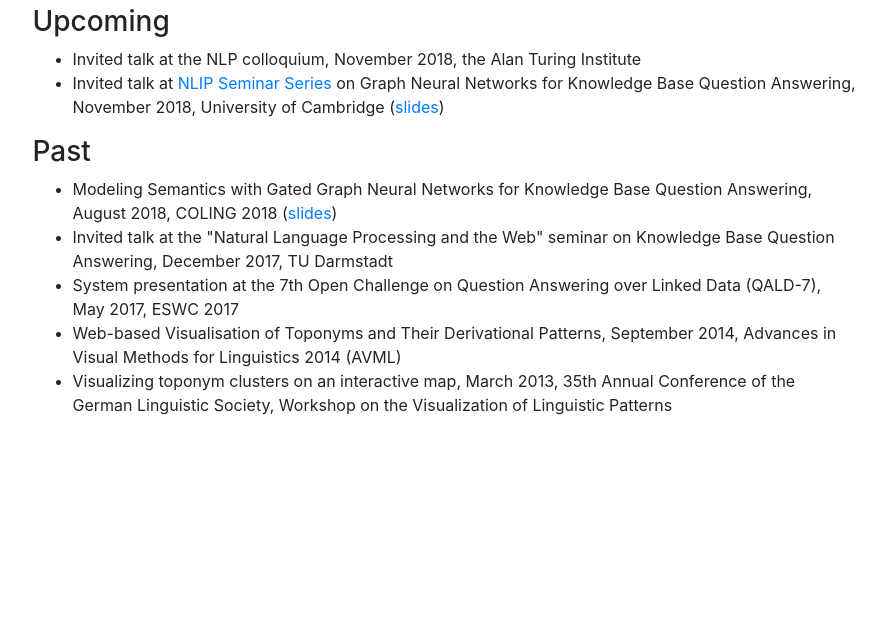
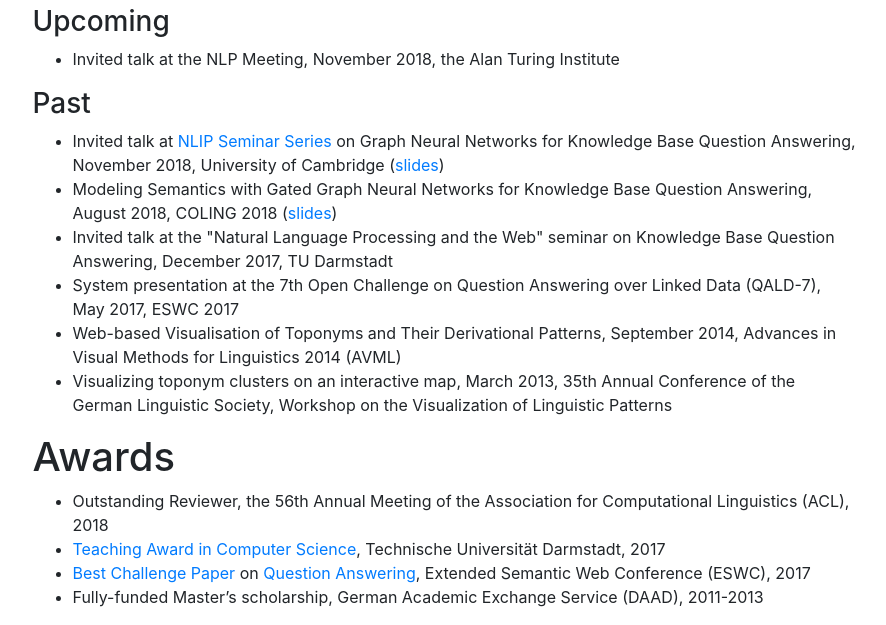
Before and after one commit to daniilsorokin/daniilsorokin.github.io, a plain HTML site: page index.html in a window 1280 px wide. Shown: the part 705-1330 px from the top of the page, without its empty margins (195-1081 px from the left). Before the commit the page ends 1138 px from the top, so only its background shows below. Drawn offline with nearby package versions, Linux system fonts and the light colour scheme.

Commit message:
Add awards section

```diff
--- a/index.html
+++ b/index.html
@@ -53,16 +53,23 @@
                 <h1>Talks</h1>
                 <h3>Upcoming</h3>
                 <ul>
-                    <li>Invited talk at the NLP colloquium, November 2018, the Alan Turing Institute</li>
-                    <li>Invited talk at <a href="http://talks.cam.ac.uk/show/index/6401">NLIP Seminar Series</a> on Graph Neural Networks for Knowledge Base Question Answering, November 2018, University of Cambridge (<a href="https://public.ukp.informatik.tu-darmstadt.de/sorokin/DS_GraphsQA_Cambridge.pdf">slides</a>)</li>
+                    <li>Invited talk at the NLP Meeting, November 2018, the Alan Turing Institute</li>
                 </ul>
                 <h3>Past</h3>
                 <ul>
+                    <li>Invited talk at <a href="http://talks.cam.ac.uk/show/index/6401">NLIP Seminar Series</a> on Graph Neural Networks for Knowledge Base Question Answering, November 2018, University of Cambridge (<a href="https://public.ukp.informatik.tu-darmstadt.de/sorokin/DS_GraphsQA_Cambridge.pdf">slides</a>)</li>
                     <li>Modeling Semantics with Gated Graph Neural Networks for Knowledge Base Question Answering, August 2018, COLING 2018 (<a href="https://public.ukp.informatik.tu-darmstadt.de/sorokin/DS_GraphsQA_COLING_2018.pdf">slides</a>)</li>
                     <li>Invited talk at the "Natural Language Processing and the Web" seminar on Knowledge Base Question Answering, December 2017, TU Darmstadt</li>
                     <li>System presentation at the 7th Open Challenge on Question Answering over Linked Data (QALD-7), May 2017, ESWC 2017</li>
                     <li>Web-based Visualisation of Toponyms and Their Derivational Patterns, September 2014, Advances in Visual Methods for Linguistics 2014 (AVML)</li>
                     <li>Visualizing toponym clusters on an interactive map, March 2013, 35th Annual Conference of the German Linguistic Society, Workshop on the Visualization of Linguistic Patterns</li>
+                </ul>
+                <h1>Awards</h1>
+                <ul>
+                    <li>Outstanding Reviewer, the 56th Annual Meeting of the Association for Computational Linguistics (ACL), 2018</li>
+                    <li><a href="https://www.informatik.tu-darmstadt.de/de/aktuelles/neuigkeiten/neuigkeiten/artikel/preise-fuer-beste-lehre-und-beste-betreuung-verliehen-1/">Teaching Award in Computer Science</a>, Technische Universität Darmstadt, 2017</li>
+                    <li><a href="http://2017.eswc-conferences.org/awards.html">Best Challenge Paper</a> on <a href="https://www.informatik.tu-darmstadt.de/media/ukp/publications_2/2017_2/Sorokin_Gurevych_QALD7_SharedTask_CameraReady.pdf.pdf">Question Answering</a>, Extended Semantic Web Conference (ESWC), 2017</li>
+                    <li>Fully-funded Master’s scholarship, German Academic Exchange Service (DAAD), 2011-2013</li>
                 </ul>
         </div>
     </div>
```
